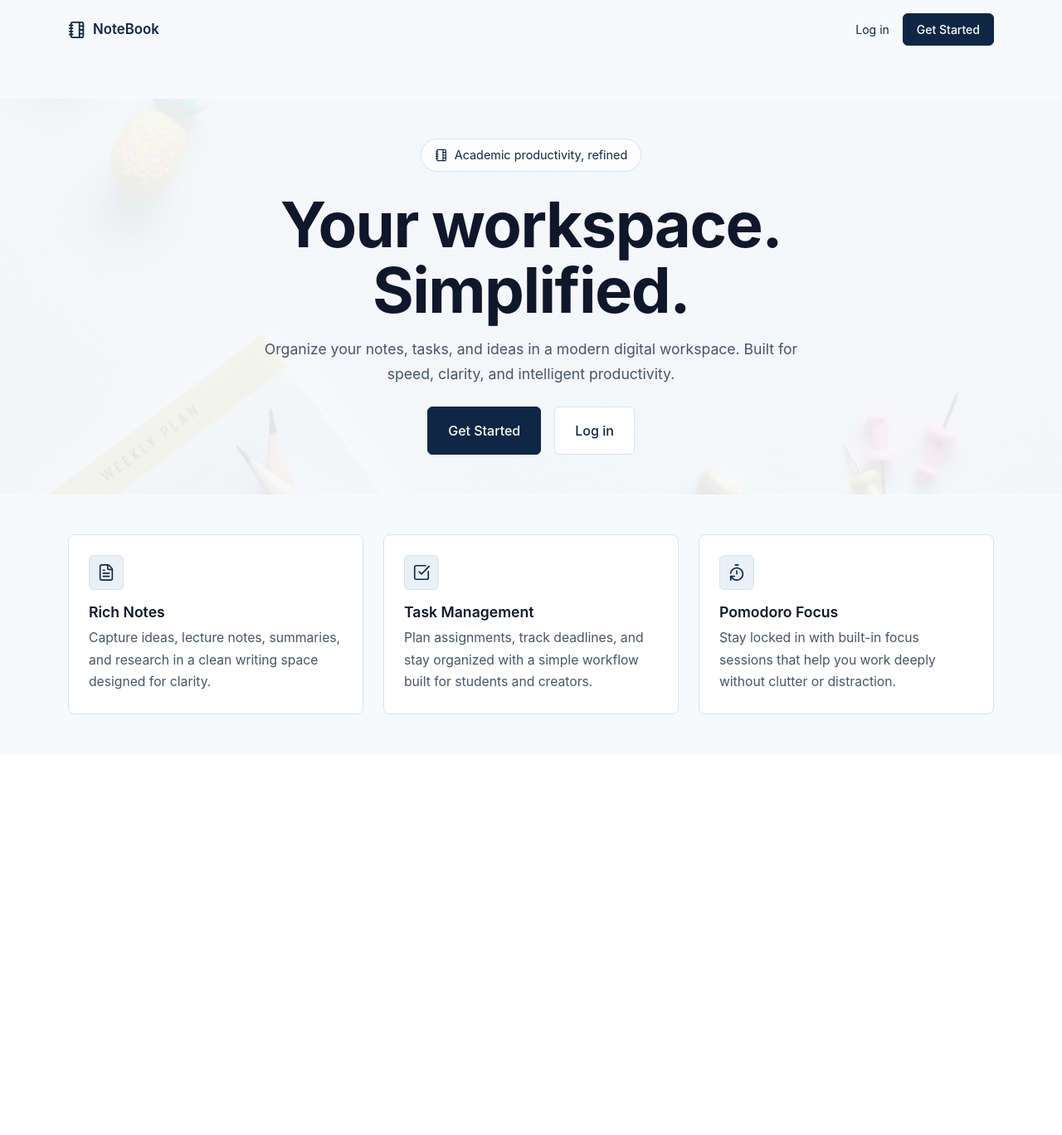
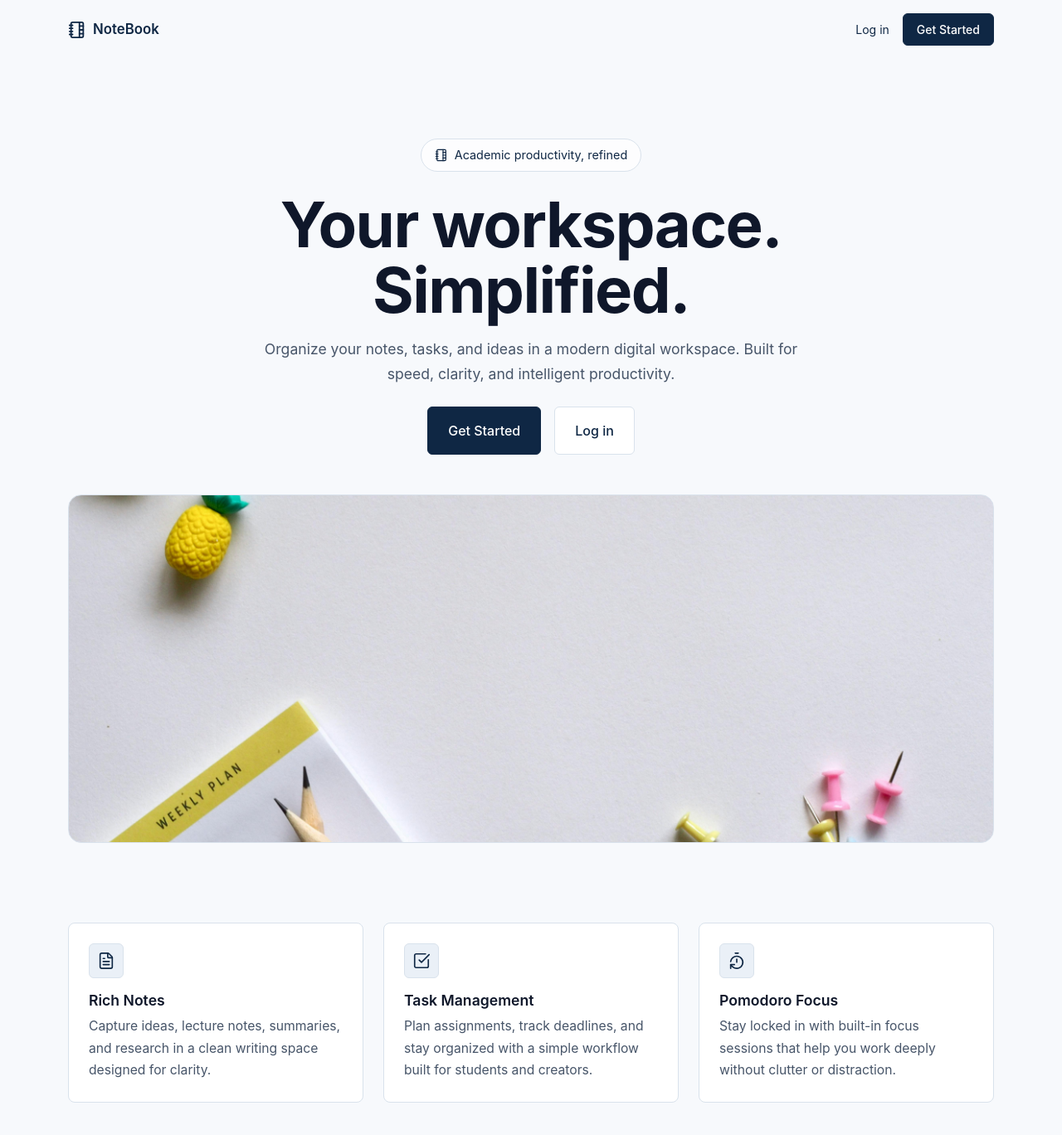
Before and after one commit to mokie023/Notebook, a React (Vite) app in the folder frontend-app/: page / in a window 1280 px wide. Shown: the top 1368 px of the page at 83% size. Before the commit the page ends 909 px from the top, so only its background shows below. Built offline with nearby package versions, Linux system fonts and the light colour scheme.

Commit message:
Placing the image on its own section below the hero instead of using a hero background

```diff
--- a/frontend-app/src/pages/Home.jsx
+++ b/frontend-app/src/pages/Home.jsx
@@ -44,10 +44,7 @@ export default function Home() {
                     'Inter, "Segoe UI", system-ui, -apple-system, BlinkMacSystemFont, "Helvetica Neue", sans-serif',
             }}
         >
-            <nav
-                className="navbar navbar-expand-lg py-3"
-                style={{ backgroundColor: "transparent" }}
-            >
+            <nav className="navbar navbar-expand-lg py-3" style={{ backgroundColor: "transparent" }}>
                 <div className="container">
                     <Link
                         to="/"
@@ -83,22 +80,8 @@ export default function Home() {
                 </div>
             </nav>
 
-            <section
-                className="py-5 mt-5"
-                style={{
-                    backgroundImage: `
-                        linear-gradient(
-                            to bottom,
-                            rgba(247,249,252,0.94),
-                            rgba(247,249,252,0.90)
-                        ),
-                        url("/bg.jpg")
-                    `,
-                    backgroundSize: "cover",
-                    backgroundPosition: "center",
-                    backgroundRepeat: "no-repeat",
-                }}
-            >
+            {/* Hero without background image */}
+            <section className="py-5 mt-5">
                 <div className="container">
                     <div className="row justify-content-center text-center">
                         <div className="col-lg-9 col-xl-8">
@@ -173,6 +156,23 @@ export default function Home() {
                 </div>
             </section>
 
+            {/* Separate image section below hero */}
+            <section className="pb-5">
+                <div className="container">
+                    <div
+                        className="w-100 rounded-4"
+                        style={{
+                            height: "420px",
+                            backgroundImage: `url("/bg.jpg")`,
+                            backgroundSize: "cover",
+                            backgroundPosition: "center",
+                            backgroundRepeat: "no-repeat",
+                            border: `1px solid ${colors.border}`,
+                        }}
+                    />
+                </div>
+            </section>
+
             <section className="py-5">
                 <div className="container">
                     <div className="row g-4">
```
